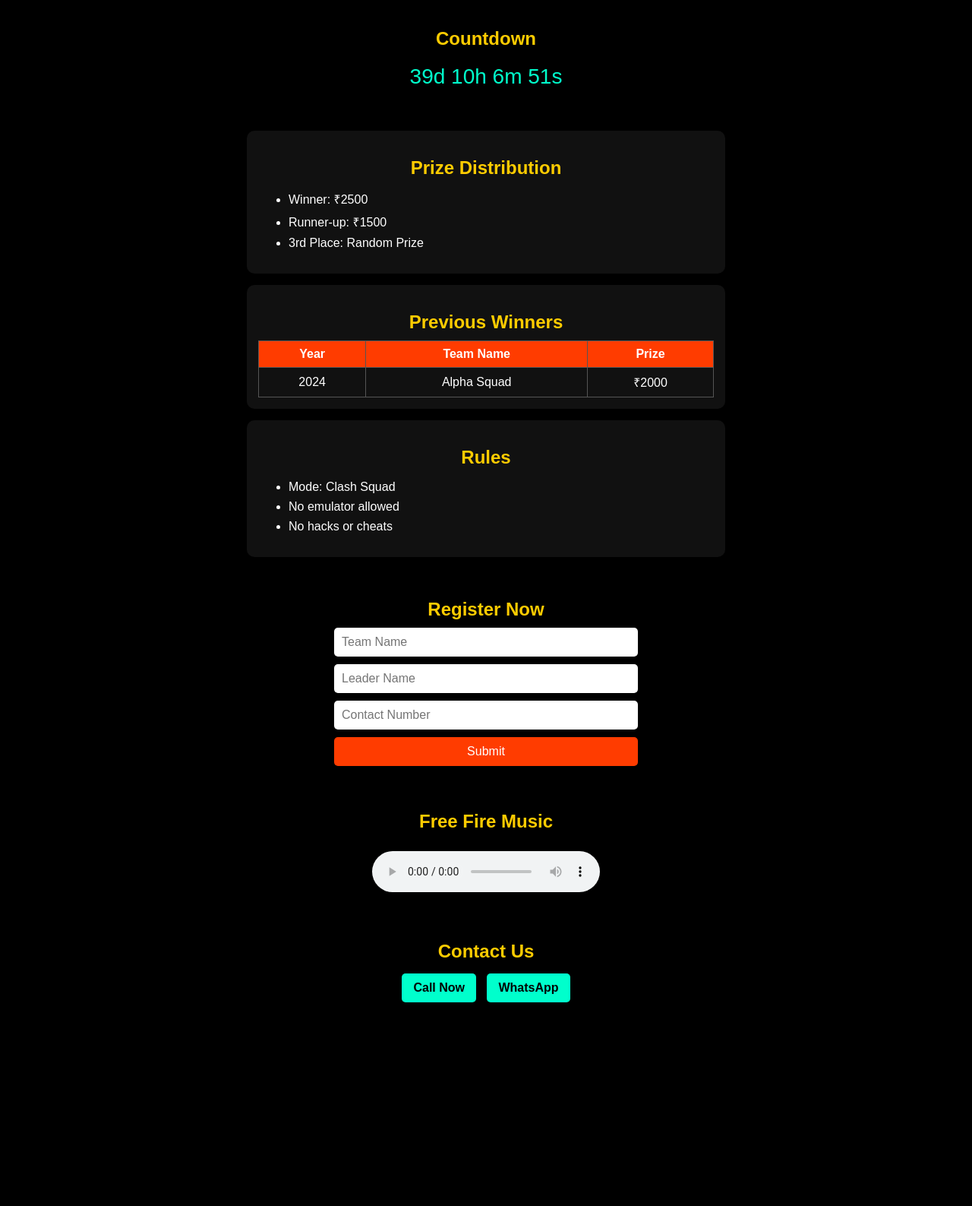
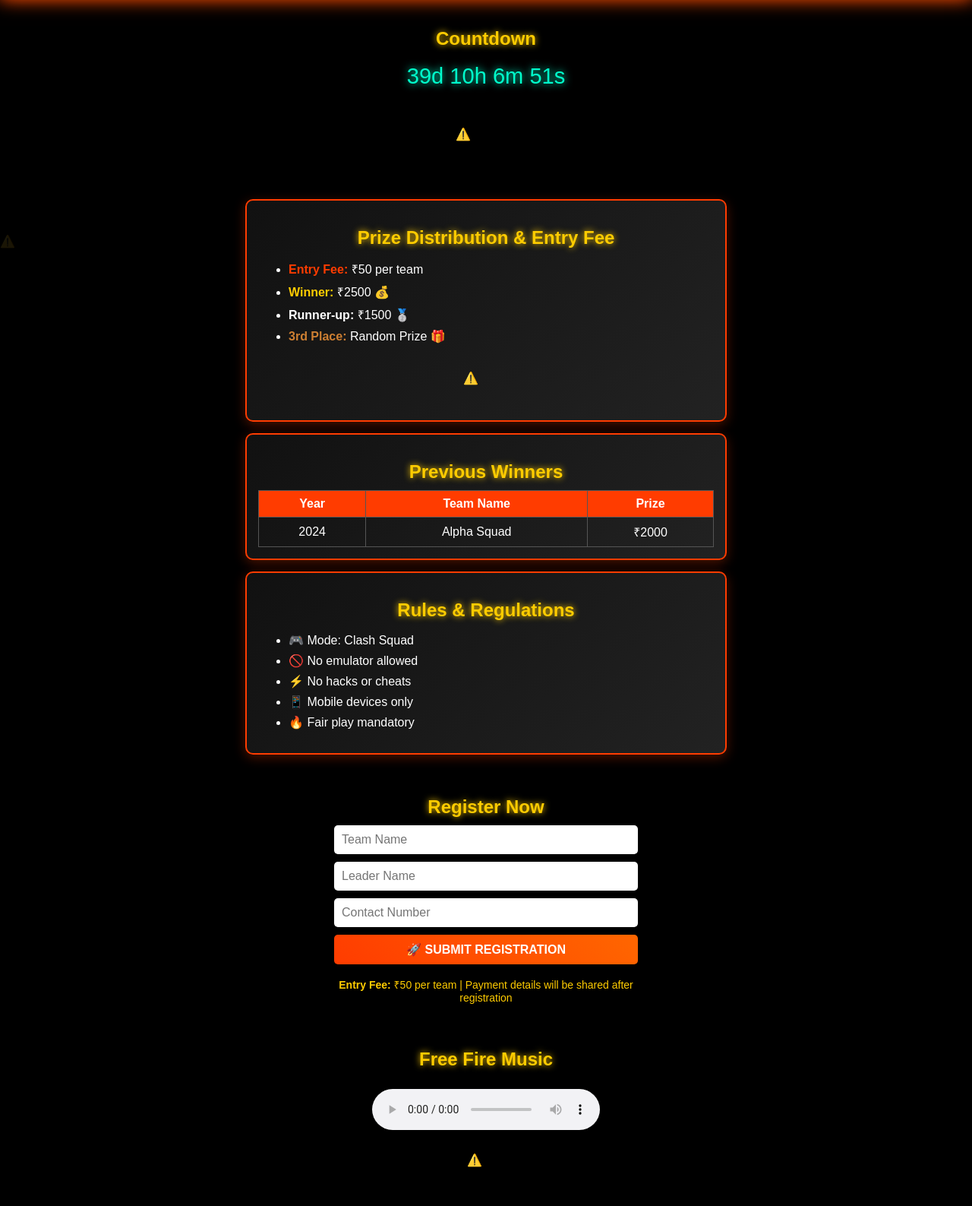
Before and after one commit to psychogag/psycho-gang-tournament, a plain HTML site: page index.html in a window 1280 px wide. Shown: the part 83-1670 px from the top of the page at 76% size. Before the commit the page ends 1427 px from the top, so only its background shows below. Drawn offline with nearby package versions, Linux system fonts and the light colour scheme; no server answers.

Commit message:
Update index.html with animations and effects"

```diff
--- a/index.html
+++ b/index.html
@@ -4,6 +4,7 @@
 <meta charset="UTF-8" />
 <meta name="viewport" content="width=device-width, initial-scale=1.0" />
 <title>Free Fire Tournament 2025</title>
+<script src="https://unpkg.com/@lottiefiles/lottie-player@latest/dist/lottie-player.js"></script>
 <style>
 body {
   margin: 0;
@@ -11,7 +12,21 @@ body {
   text-align: center;
   background: #000;
   color: #fff;
+  position: relative;
+  overflow-x: hidden;
 }
+
+/* Background Fire Animation */
+.fire-bg {
+  position: fixed;
+  top: 0;
+  left: 0;
+  width: 100%;
+  height: 100%;
+  z-index: -1;
+  opacity: 0.1;
+}
+
 header {
   background: #ff3c00;
   padding: 15px;
@@ -21,46 +36,74 @@ header {
   align-items: center;
   justify-content: center;
   gap: 14px;
+  position: relative;
+  animation: glow 2s ease-in-out infinite alternate;
 }
+
+@keyframes glow {
+  from { box-shadow: 0 0 20px #ff3c00; }
+  to { box-shadow: 0 0 30px #ff6600, 0 0 40px #ff3c00; }
+}
+
 .countdown {
   font-size: 28px;
   margin: 20px 0;
   color: #00ffcc;
+  animation: pulse 1.5s ease-in-out infinite;
+  text-shadow: 0 0 10px #00ffcc;
 }
+
+@keyframes pulse {
+  0% { transform: scale(1); }
+  50% { transform: scale(1.05); }
+  100% { transform: scale(1); }
+}
+
 section {
   padding: 20px;
+  position: relative;
 }
+
 h2 {
   color: #ffcc00;
   margin-bottom: 10px;
+  text-shadow: 0 0 8px #ffcc00;
 }
+
 .prizes,
 .winners,
 .rules {
-  background: #111;
+  background: linear-gradient(135deg, #111, #222);
   margin: 15px auto;
   padding: 15px;
   border-radius: 10px;
   max-width: 600px;
+  border: 2px solid #ff3c00;
+  box-shadow: 0 4px 15px rgba(255, 60, 0, 0.3);
 }
+
 .prizes li,
 .rules li {
   text-align: left;
   margin: 8px 0;
 }
+
 .winners table {
   width: 100%;
   border-collapse: collapse;
   margin-top: 10px;
 }
+
 .winners th,
 .winners td {
   border: 1px solid #555;
   padding: 8px;
 }
+
 .winners th {
   background: #ff3c00;
 }
+
 form {
   display: flex;
   flex-direction: column;
@@ -68,6 +111,7 @@ form {
   max-width: 400px;
   margin: auto;
 }
+
 input,
 button {
   padding: 10px;
@@ -75,28 +119,59 @@ button {
   border: none;
   font-size: 16px;
 }
+
 button {
-  background: #ff3c00;
+  background: linear-gradient(45deg, #ff3c00, #ff6600);
   color: #fff;
   cursor: pointer;
   transition: 0.3s;
+  text-transform: uppercase;
+  font-weight: bold;
 }
+
 button:hover {
-  background: #e63200;
+  background: linear-gradient(45deg, #e63200, #ff3c00);
+  transform: translateY(-2px);
+  box-shadow: 0 4px 15px rgba(255, 60, 0, 0.4);
 }
+
 .contact a {
   display: inline-block;
   margin: 5px;
   padding: 10px 15px;
-  background: #00ffcc;
+  background: linear-gradient(45deg, #00ffcc, #00ccaa);
   color: #000;
   border-radius: 5px;
   text-decoration: none;
   font-weight: bold;
+  transition: 0.3s;
 }
+
+.contact a:hover {
+  transform: scale(1.05);
+  box-shadow: 0 4px 15px rgba(0, 255, 204, 0.4);
+}
+
 audio {
   margin-top: 15px;
+  border-radius: 10px;
 }
+
+/* Gaming Elements */
+.game-element {
+  position: absolute;
+  z-index: 1;
+}
+
+.floating-gun {
+  animation: float 3s ease-in-out infinite;
+}
+
+@keyframes float {
+  0%, 100% { transform: translateY(0px); }
+  50% { transform: translateY(-10px); }
+}
+
 /* Responsive Styles */
 @media (max-width: 650px) {
   .prizes,
@@ -113,6 +188,7 @@ audio {
     gap: 7px;
   }
 }
+
 @media (max-width: 400px) {
   header {
     font-size: 18px;
@@ -130,24 +206,70 @@ audio {
 </style>
 </head>
 <body>
+
+<!-- Background Fire Animation -->
+<div class="fire-bg">
+  <lottie-player
+    src="https://lottie.host/4f7c5d96-3d5b-4f24-9c5a-8f8e2c6d1a0b/QmJyxBzJ5q.json"
+    background="transparent"
+    speed="0.5"
+    style="width: 100%; height: 100%;"
+    loop
+    autoplay>
+  </lottie-player>
+</div>
+
 <header>
-  <!-- Team Logo added here -->
-  <img src="images/team-logo.png" alt="Psycho Gang Team Logo" height="50" style="border-radius:10px;box-shadow:0 0 5px #000;">
+  <!-- Team Logo with floating effect -->
+  <img src="images/team-logo.png" alt="Psycho Gang Team Logo" height="50"
+       style="border-radius:10px;box-shadow:0 0 15px #ff3c00;" class="floating-gun">
+
   Free Fire Tournament 2025
+
+  <!-- Small fire effect beside title -->
+  <lottie-player
+    src="https://lottie.host/embed/b4f4c9b5-8e5e-4f4e-9b4e-5a5c5d5e5f5g/Jy7B8CzK9L.json"
+    background="transparent"
+    speed="1"
+    style="width: 40px; height: 40px;"
+    loop
+    autoplay>
+  </lottie-player>
 </header>
 
 <section>
   <h2>Countdown</h2>
   <div class="countdown" id="countdown">Loading...</div>
+
+  <!-- Gaming controller animation -->
+  <lottie-player
+    src="https://lottie.host/embed/c5f5d9c6-9f6f-5g5h-0c5d-6b6d6e6f6g6h/Kz8C9DzL0M.json"
+    background="transparent"
+    speed="1"
+    style="width: 80px; height: 80px; margin: 10px auto;"
+    loop
+    autoplay>
+  </lottie-player>
 </section>
 
 <section class="prizes">
-  <h2>Prize Distribution</h2>
+  <h2>Prize Distribution & Entry Fee</h2>
   <ul>
-    <li>Winner: ₹2500</li>
-    <li>Runner-up: ₹1500</li>
-    <li>3rd Place: Random Prize</li>
+    <li><b style="color:#ff3c00;">Entry Fee:</b> ₹50 per team</li>
+    <li><b style="color:#ffcc00;">Winner:</b> ₹2500 💰</li>
+    <li><b style="color:#silver;">Runner-up:</b> ₹1500 🥈</li>
+    <li><b style="color:#cd7f32;">3rd Place:</b> Random Prize 🎁</li>
   </ul>
+
+  <!-- Trophy animation -->
+  <lottie-player
+    src="https://lottie.host/embed/d6g6e0d7-0g7g-6h6i-1d6e-7c7e7f7g7h7i/Lz9D0EzM1N.json"
+    background="transparent"
+    speed="1"
+    style="width: 60px; height: 60px; margin: 10px auto;"
+    loop
+    autoplay>
+  </lottie-player>
 </section>
 
 <section class="winners">
@@ -159,11 +281,13 @@ audio {
 </section>
 
 <section class="rules">
-  <h2>Rules</h2>
+  <h2>Rules & Regulations</h2>
   <ul>
-    <li>Mode: Clash Squad</li>
-    <li>No emulator allowed</li>
-    <li>No hacks or cheats</li>
+    <li>🎮 Mode: Clash Squad</li>
+    <li>🚫 No emulator allowed</li>
+    <li>⚡ No hacks or cheats</li>
+    <li>📱 Mobile devices only</li>
+    <li>🔥 Fair play mandatory</li>
   </ul>
 </section>
 
@@ -173,25 +297,52 @@ audio {
     <input type="text" name="teamName" placeholder="Team Name" required />
     <input type="text" name="leaderName" placeholder="Leader Name" required />
     <input type="number" name="contactNumber" placeholder="Contact Number" required />
-    <button onclick="alert('Registration Successful!')">Submit</button>
+    <button onclick="alert('Registration Successful! 🎉')">🚀 Submit Registration</button>
+    <div style="color:#ffcc00; margin-top:7px; font-size:14px;">
+      <b>Entry Fee:</b> ₹50 per team | Payment details will be shared after registration
+    </div>
   </form>
 </section>
 
 <section>
   <h2>Free Fire Music</h2>
-  <audio controls>
+  <audio controls style="filter: hue-rotate(45deg);">
     <source
       src="https://freesound.org/data/previews/522/522344_11263-lq.mp3"
       type="audio/mpeg"
     />
     Your browser does not support the audio element.
   </audio>
+
+  <!-- Music note animation -->
+  <div>
+    <lottie-player
+      src="https://lottie.host/embed/e7h7f1e8-1h8h-7i7j-2e7f-8d8f8g8h8i8j/Mz0E1FzN2O.json"
+      background="transparent"
+      speed="1"
+      style="width: 50px; height: 50px; margin: 10px auto;"
+      loop
+      autoplay>
+    </lottie-player>
+  </div>
 </section>
 
 <section class="contact">
   <h2>Contact Us</h2>
-  <a href="tel:9933158308">Call Now</a>
-  <a href="https://wa.me/919933158308">WhatsApp</a>
+  <a href="tel:9933158308">📞 Call Now</a>
+  <a href="https://wa.me/919933158308">💬 WhatsApp</a>
+
+  <!-- Phone animation -->
+  <div>
+    <lottie-player
+      src="https://lottie.host/embed/f8i8g2f9-2i9i-8j8k-3f8g-9e9g9h9i9j9k/Nz1F2GzO3P.json"
+      background="transparent"
+      speed="1"
+      style="width: 60px; height: 60px; margin: 10px auto;"
+      loop
+      autoplay>
+    </lottie-player>
+  </div>
 </section>
 
 <script>
@@ -207,8 +358,8 @@ audio {
       const s = Math.floor((diff % (1000 * 60)) / 1000);
       countdownEl.innerText = `${d}d ${h}h ${m}m ${s}s`;
     } else {
-      countdownEl.innerText = "Tournament Started!";
-      clearInterval(interval); // Interval stop when countdown ends
+      countdownEl.innerText = "🔥 Tournament Started! 🔥";
+      clearInterval(interval);
     }
   }, 1000);
 </script>
```
